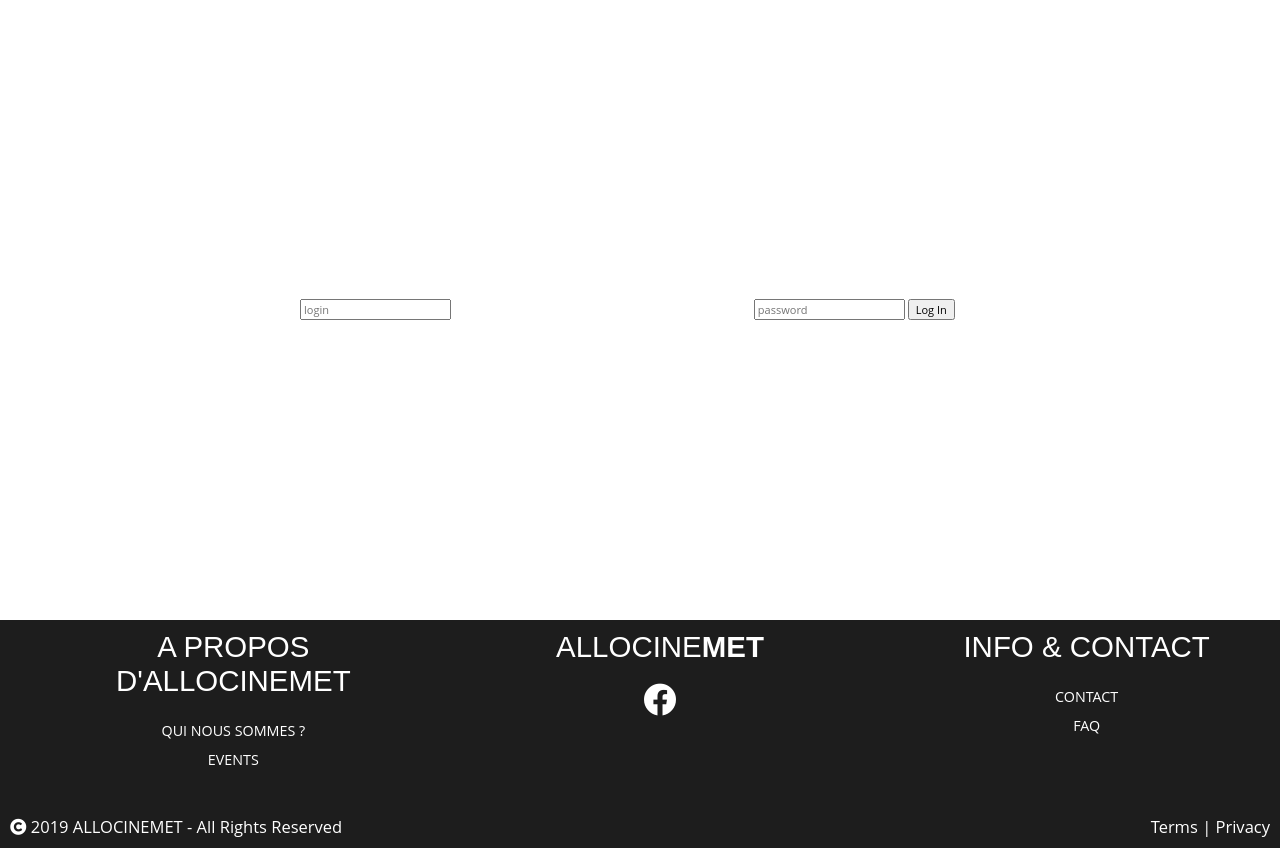
After one commit to Linkels/allocinemet, a PHP site: page /login.php in a window 1280 px wide. The commit adds this page. Shown: the part 301-1149 px from the top of the page. Run offline with PHP 8.4, Linux system fonts and the light colour scheme; some libraries are stand-ins or nearby versions.

Commit message:
ajout login pour commencé back

```diff
--- /dev/null
+++ b/css/login.css
@@ -0,0 +1,18 @@
+body {
+  margin: 0;
+  padding: 0;
+  overflow-x: hidden;
+  box-sizing: 0;
+  display: flex;
+  flex-direction: column;
+}
+
+html, body {
+height: 100%;
+padding: 0;
+margin: 0;
+}
+
+#login {
+  margin: 300px;
+}
--- a/index.php
+++ b/index.php
@@ -1,5 +1,5 @@
 <!DOCTYPE html>
-<html lang="en">
+<html lang="fr">
 
 <head>
   <meta charset="UTF-8">
--- /dev/null
+++ b/login.php
@@ -0,0 +1,43 @@
+<!DOCTYPE html>
+<html lang="en">
+
+<head>
+  <meta charset="UTF-8">
+  <meta name="viewport" content="width=device-width, initial-scale=1.0">
+  <meta http-equiv="X-UA-Compatible" content="ie=edge">
+  <title>Document</title>
+  <link href="https://fonts.googleapis.com/css?family=Poiret+One" rel="stylesheet">
+  <link href="https://fonts.googleapis.com/css?family=Roboto+Condensed" rel="stylesheet">
+  <link src="css/animate.css" rel="stylesheet">
+  <link rel="stylesheet" href="https://stackpath.bootstrapcdn.com/bootstrap/4.3.1/css/bootstrap.min.css" integrity="sha384-ggOyR0iXCbMQv3Xipma34MD+dH/1fQ784/j6cY/iJTQUOhcWr7x9JvoRxT2MZw1T" crossorigin="anonymous">
+  <link rel="stylesheet" href="css/animate.css">
+  <link rel="stylesheet" href="css/login.css">
+    <link rel="stylesheet" href="https://use.fontawesome.com/releases/v5.8.1/css/all.css" integrity="sha384-50oBUHEmvpQ+1lW4y57PTFmhCaXp0ML5d60M1M7uH2+nqUivzIebhndOJK28anvf" crossorigin="anonymous">
+<link href="//maxcdn.bootstrapcdn.com/bootstrap/4.0.0/css/bootstrap.min.css" rel="stylesheet" id="bootstrap-css">
+<script src="//maxcdn.bootstrapcdn.com/bootstrap/4.0.0/js/bootstrap.min.js"></script>
+<script src="//cdnjs.cloudflare.com/ajax/libs/jquery/3.2.1/jquery.min.js"></script>
+</head>
+<body>
+    <?php include "header.php";?>
+
+<div id="login "class="wrapper fadeInDown">
+  <div id="formContent">
+    <!-- Tabs Titles -->
+
+    <!-- Icon -->
+    <div class="fadeIn first">
+      <img src="http://danielzawadzki.com/codepen/01/icon.svg" id="icon" alt="User Icon" />
+    </div>
+
+    <!-- Login Form -->
+    <form>
+      <input type="text" id="login" class="fadeIn second" name="login" placeholder="login">
+      <input type="text" id="password" class="fadeIn third" name="login" placeholder="password">
+      <input type="submit" class="fadeIn fourth" value="Log In">
+    </form>
+  </div>
+</div>
+
+  <?php include "footer.php";?>
+
+</body>
```
Also changed, not shown: allo_films.php (line endings or trailing spaces).
